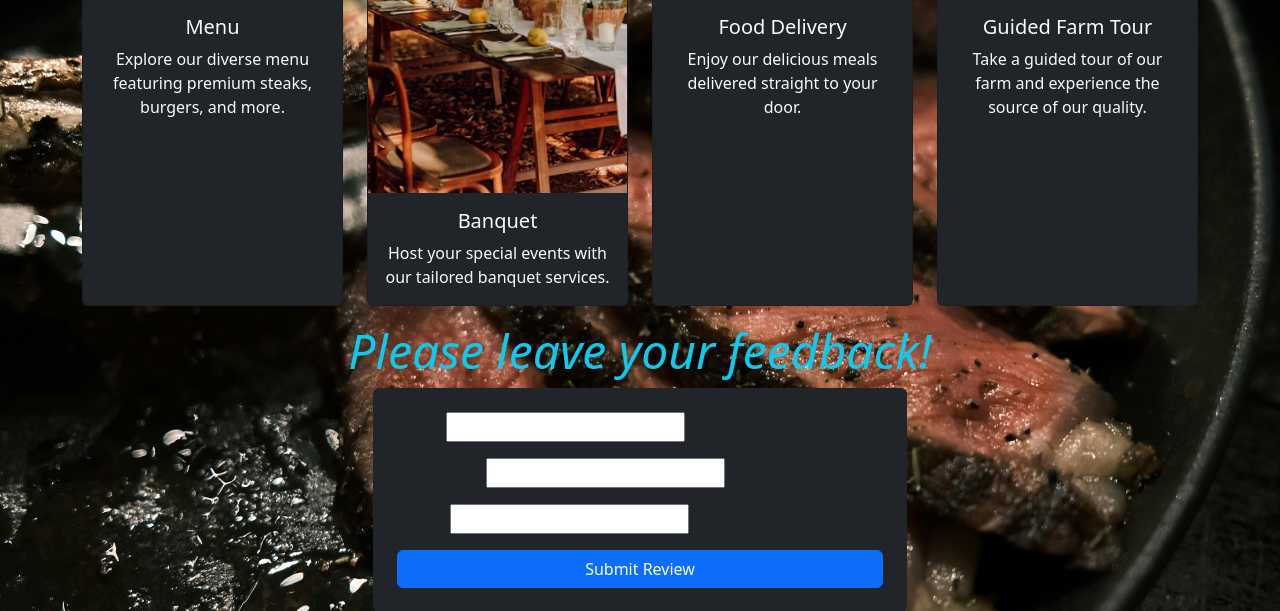
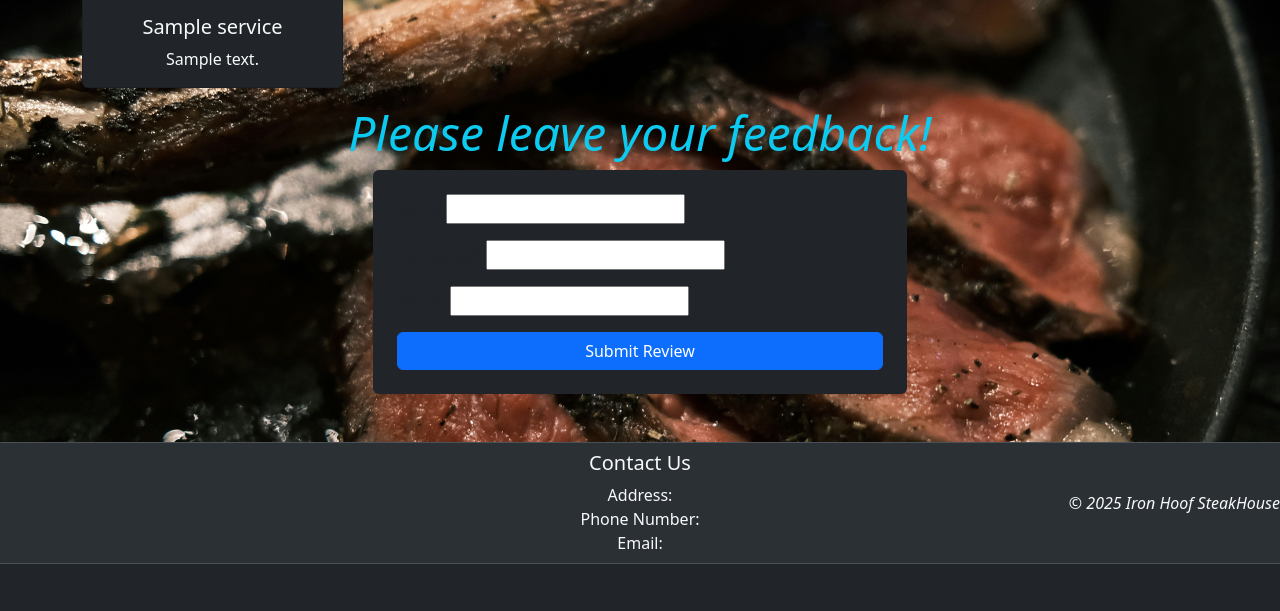
Before and after one commit to Lampa97/Restaurant-webapp, a Django app: template restaurant/templates/restaurant/home.html in a window 1280 px wide. Shown: the part 956-1567 px from the top of the page. After the commit the page ends 1520 px from the top, so only its background shows below. Run offline with Django 5.2, Linux system fonts and the light colour scheme; the template is opened without the code that fills it: most values are stand-ins (such as "Sample title", 1, 10 or a date in 2020); grey boxes marked "Sample" are stand-in pictures; form fields are guessed from the names that the template uses; some libraries are stand-ins or nearby versions.

Commit message:
changed logic of templates home and about

```diff
--- a/restaurant/templates/restaurant/home.html
+++ b/restaurant/templates/restaurant/home.html
@@ -1,5 +1,5 @@
 {% extends "base.html" %}
-
+{% load my_tags %}
 {% load static %}
 
 {% block title %} Home {% endblock %}
@@ -54,43 +54,17 @@
         <hr style="border: 5px solid white; margin: 20px 0;">
         <h2 class="display-5 text-info fst-italic text-center">We're happy to introduce you to our services</h2>
         <div class="row row-cols-1 row-cols-md-2 row-cols-lg-4 g-4 mt-4">
+            {% for service in services %}
             <div class="col">
                 <div class="card bg-dark text-light h-100">
-                    <img src="{% static 'images/menu.png' %}" class="card-img-top" alt="...">
+                    <img src="{{ service.image | media_filter  }}" class="card-img-top" alt="{{ service.name }}">
                     <div class="card-body text-center">
-                        <h5 class="card-title">Menu</h5>
-                        <p class="card-text">Explore our diverse menu featuring premium steaks, burgers, and more.</p>
+                        <h5 class="card-title">{{ service.name }}</h5>
+                        <p class="card-text">{{ service.description }}</p>
                     </div>
                 </div>
             </div>
-            <div class="col">
-                <div class="card bg-dark text-light h-100">
-                    <img src="{% static 'images/banquet.avif' %}" class="card-img-top" alt="...">
-                    <div class="card-body text-center">
-                        <h5 class="card-title">Banquet</h5>
-                        <p class="card-text">Host your special events with our tailored banquet services.</p>
-                    </div>
-                </div>
-            </div>
-            <div class="col">
-                <div class="card bg-dark text-light h-100">
-                    <img src="{% static 'images/delivery.png' %}" class="card-img-top" alt="...">
-                    <div class="card-body text-center">
-                        <h5 class="card-title">Food Delivery</h5>
-                        <p class="card-text">Enjoy our delicious meals delivered straight to your door.</p>
-                    </div>
-                </div>
-            </div>
-            <div class="col">
-                <div class="card bg-dark text-light h-100">
-                    <img src="{% static 'images/tour.png' %}" class="card-img-top" alt="...">
-                    <div class="card-body text-center">
-                        <h5 class="card-title">Guided Farm Tour</h5>
-                        <p class="card-text">Take a guided tour of our farm and experience the source of our
-                            quality.</p>
-                    </div>
-                </div>
-            </div>
+            {% endfor %}
         </div>
 </figure>
 <h2 class="display-5 text-info fst-italic text-center">Please leave your feedback!</h2>
```
Also changed, not shown: restaurant/templates/restaurant/about.html (+8 -49 lines), restaurant/views.py (+6 -1 lines), media/services/banquet.jpg (added), media/services/delivery.png (added), media/services/menu.png (added), static/images/banquet.avif (deleted), 4 other files.
